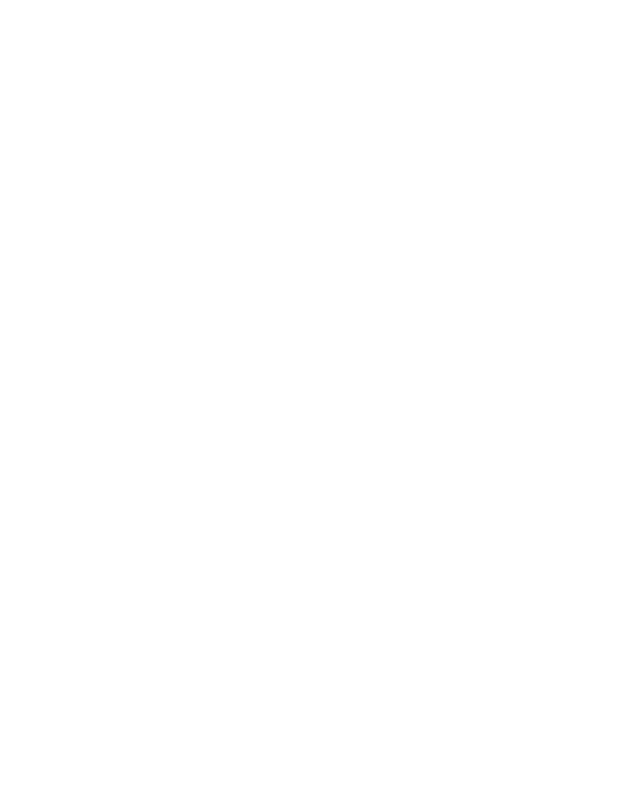
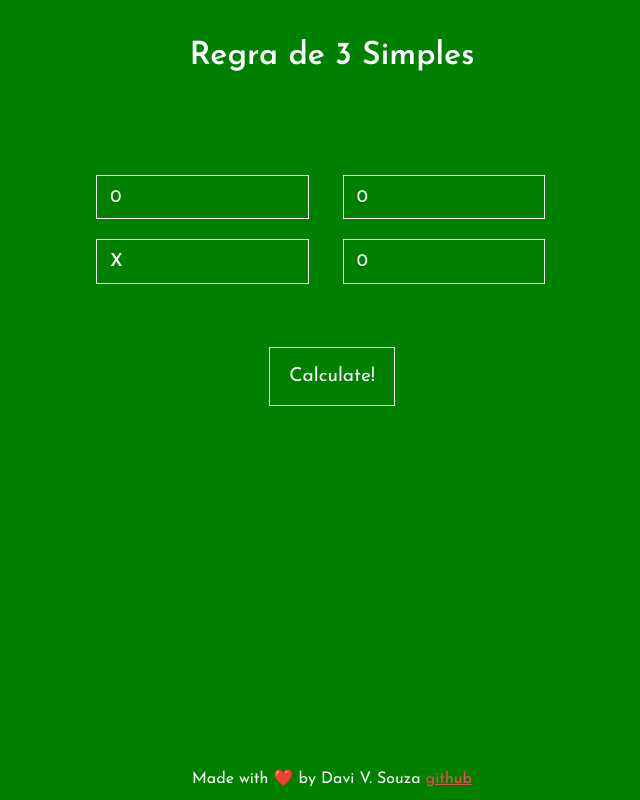
Before and after one commit to davivsouza/regrade3, a plain HTML site: page index.html in a window 1280 px wide. Shown: the whole page, without its empty margins (308-948 px from the left). Drawn offline with Linux system fonts and the light colour scheme.

Commit message:
finalizando projeto

```diff
--- a/index.html
+++ b/index.html
@@ -1,12 +1,43 @@
 <!DOCTYPE html>
 <html lang="en">
-<head>
-  <meta charset="UTF-8">
-  <meta http-equiv="X-UA-Compatible" content="IE=edge">
-  <meta name="viewport" content="width=device-width, initial-scale=1.0">
-  <title>Regra de 3</title>
-</head>
-<body>
-  <main></main>
-</body>
+  <head>
+    <meta charset="UTF-8" />
+    <meta http-equiv="X-UA-Compatible" content="IE=edge" />
+    <meta name="viewport" content="width=device-width, initial-scale=1.0" />
+    <link rel="preconnect" href="https://fonts.googleapis.com" />
+    <link rel="preconnect" href="https://fonts.gstatic.com" crossorigin />
+    <link
+      href="https://fonts.googleapis.com/css2?family=Josefin+Sans:wght@100;300;400;600&display=swap"
+      rel="stylesheet"
+    />
+    <link rel="stylesheet" href="style.css" />
+    <title>Regra de 3</title>
+  </head>
+  <body>
+    <header>
+      <h1>Regra de 3 Simples</h1>
+    </header>
+    <main id="container">
+      <section class="boxContent">
+        <div class="firstLine">
+          <input type="text" id="value1" placeholder="0" tabindex="0" />
+          <input type="text" id="value3" value="X" />
+        </div>
+        <div class="secondLine">
+          <input type="text" id="value2" placeholder="0" tabindex="1" />
+          <input type="text" id="value4" placeholder="0" tabindex2 />
+        </div>
+      </section>
+      <button onclick="calc()">Calculate!</button>
+      <div id="resultado"></div>
+    </main>
+    <footer>
+      <p>
+        Made with ❤️ by Davi V. Souza
+        <a href="https://github.com/davivsouza">github</a>
+      </p>
+    </footer>
+    <div id="modal"></div>
+    <script src="script.js"></script>
+  </body>
 </html>
--- /dev/null
+++ b/script.js
@@ -0,0 +1,26 @@
+const value1 = document.getElementById("value1");
+const value2 = document.getElementById("value2");
+const value3 = document.getElementById("value3");
+const value4 = document.getElementById("value4");
+const result = document.getElementById("resultado");
+let x;
+function calc() {
+  if (
+    value1.value !== "0" ||
+    value2.value !== "0" ||
+    value4.value !== "0"
+  ) {
+    let calculate = (value1.value*value4.value)/value2.value
+    if(String(calculate).includes('.')){
+      x = parseFloat(calculate).toFixed(2)
+    }else{
+      x = calculate
+    }
+
+    result.innerHTML = `<strong>O valor de X = ${x}</strong>`
+
+  }else{
+    let x = 0
+    result.innerHTML = `<strong>O valor de X = ${x}</strong>`
+  }
+}
--- a/style.css
+++ b/style.css
@@ -0,0 +1,129 @@
+*{
+  margin: 0;
+  padding: 0;
+  box-sizing: border-box;
+}
+
+body{
+  width: 100vw;
+  height: 100vh;
+  display: flex;
+  align-items:center;
+  justify-content: center;
+  flex-direction: column;
+  background-image: url("./math.png");
+  background: #008000;
+}
+
+header{
+  padding: 2.5rem 1.2rem 0;
+  text-align: center;
+}
+
+header h1{
+  font-family: "Josefin Sans",Arial;
+  color: #fff;
+}
+/* #modal{
+  width: 100vw;
+  height: 100vh;
+  background: rgba(0,0,0,0.7);
+  position: fixed;
+  top:0;
+  bottom:0;
+  right:0;
+  left:0;
+  z-index:-2;
+} */
+#container{
+
+  max-width: 300px;
+  margin: 40px auto 0;
+  display: flex;
+  flex-direction: column;
+  gap: 30px;
+  align-items: center;
+  justify-content: center;
+}
+
+#container .boxContent{
+  margin-top: 50px;
+  display: flex;
+  gap: 10px;
+  padding: 0.8rem;
+  flex: 1;
+}
+
+#container .boxContent input{
+  max-width: 90%;
+  padding: 0.8rem;
+  outline: none;
+  border: 1px solid #fff;
+  background: #008000;
+  font-size: 1.112rem;
+  font-family: "Josefin Sans",Arial;
+  margin-bottom: 20px;
+  color: #fff;
+}
+
+input::placeholder{
+  color: #fff;
+}
+
+#container .boxContent #value3{
+  font-weight: 600;
+}
+
+
+button{
+  max-width: 80%;
+  display:flex;
+  align-items:center;
+  justify-content: center;
+  padding: 1.2rem;
+  font-size: 1.2rem;
+  font-family: "Josefin Sans",Arial;
+  background: none;
+  color: #fff;
+  border: 1px solid #fff;
+  margin: auto;
+  cursor: pointer;
+  transition: all 0.2s;
+}
+
+button:hover{
+  background: #40e777;
+
+}
+
+#resultado strong{
+  font-family: "Josefin Sans",Arial;
+  font-size: 1.112rem;
+  text-align: center;
+  color: #fff;
+}
+
+footer{
+  margin-top: auto;
+  text-align: center;
+  font-family: "Josefin Sans",Arial;
+  font: 1.112rem;
+  padding: 0.8rem;
+  color: #fff;
+}
+
+footer a{
+  color: #e04f4f;
+}
+
+@media screen and (max-width:375px){
+
+  #container .boxContent input{
+    font-size: clamp(10px, 2vw, 16px);
+  }
+
+  button{
+    font-size: 16px;
+    padding: 0.8rem;
+  }
+}
```
